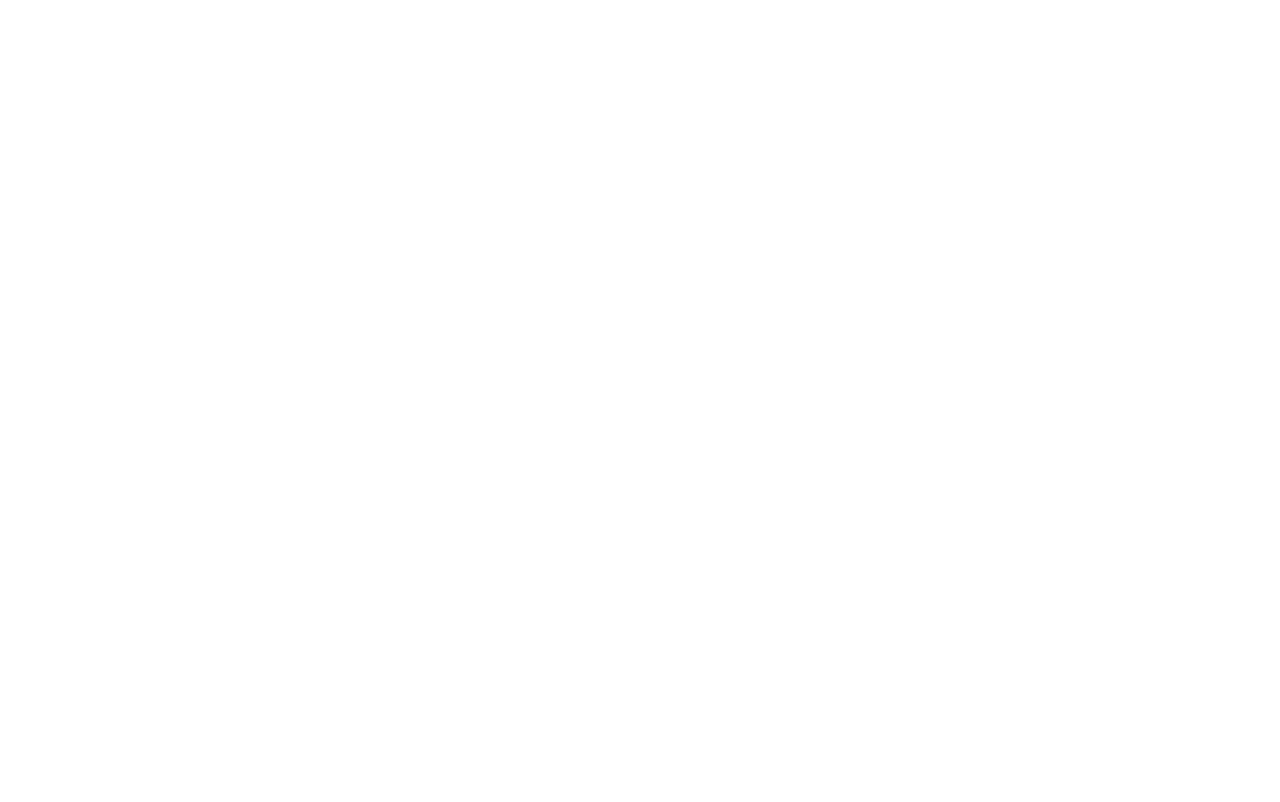
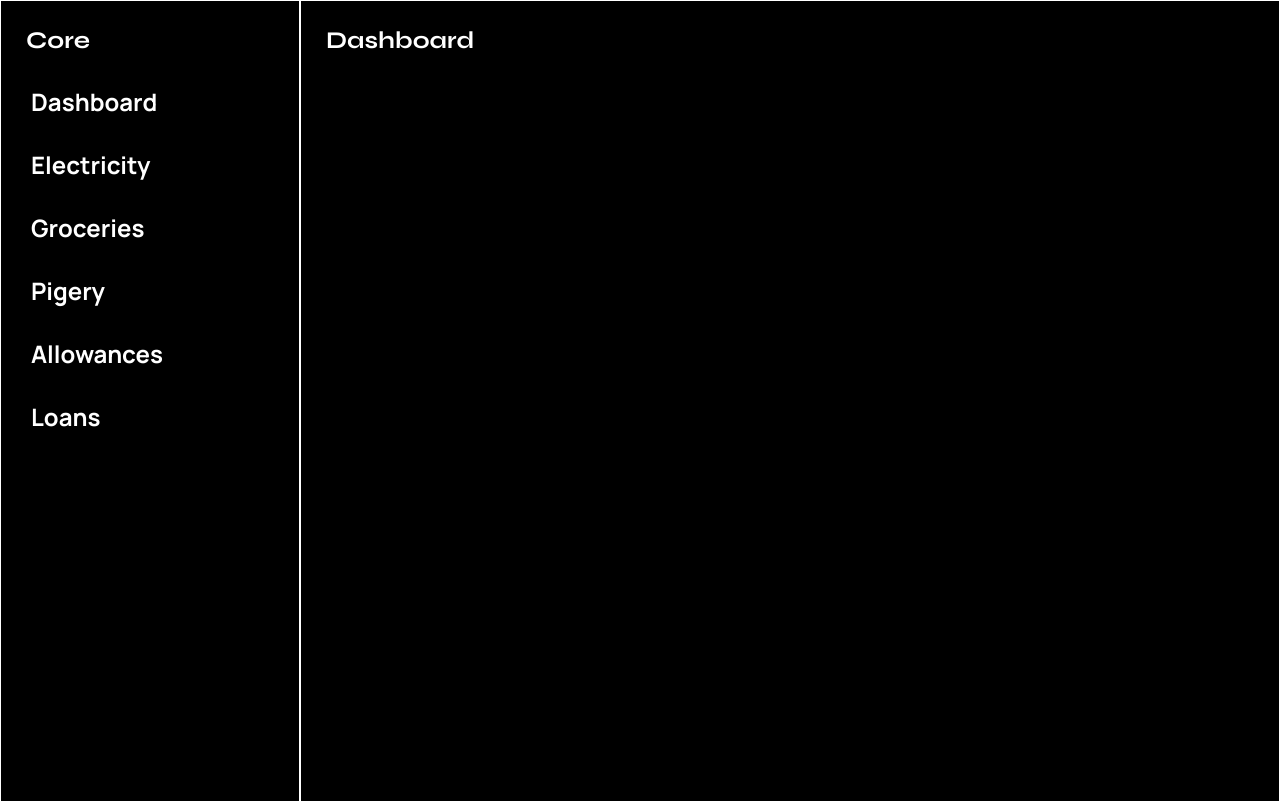
Before and after one commit to Shua-ro/Core, a plain HTML site: page index.html in a window 1280 px wide. Drawn offline with Linux system fonts and the light colour scheme.

Commit message:
Basic content

```diff
--- a/index.html
+++ b/index.html
@@ -2,10 +2,61 @@
 <html lang="en">
   <head>
     <meta charset="UTF-8" />
+    <!-- Fonts: Syne, Manrope  -->
+
+    <link rel="preconnect" href="https://fonts.googleapis.com" />
+    <link rel="preconnect" href="https://fonts.gstatic.com" crossorigin />
+    <link
+      href="https://fonts.googleapis.com/css2?family=Manrope:wght@200..800&family=Syne:wght@400..800&display=swap"
+      rel="stylesheet"
+    />
+
+    <link href="style.css" rel="stylesheet" />
     <meta name="viewport" content="width=device-width, initial-scale=1.0" />
     <title>Core</title>
   </head>
   <body>
-
+    <div class="sidebar">
+      <nav>
+        <h1 class="app-title">Core</h1>
+      </nav>
+      <ul class="app-maintabs">
+        <li>
+          <div class="dashboard">
+            <h2>Dashboard</h2>
+          </div>
+        </li>
+        <li>
+          <div class="Electricity">
+            <h2>Electricity</h2>
+          </div>
+        </li>
+        <li>
+          <div class="Groceries">
+            <h2>Groceries</h2>
+          </div>
+        </li>
+        <li>
+          <div class="Pigery">
+            <h2>Pigery</h2>
+          </div>
+        </li>
+        <li>
+          <div class="Allowances">
+            <h2>Allowances</h2>
+          </div>
+        </li>
+        <li>
+          <div class="Loans">
+            <h2>Loans</h2>
+          </div>
+        </li>
+      </ul>
+    </div>
+    <div class="main-content">
+      <nav>
+        <h1 class="content-title">Dashboard</h1>
+      </nav>
+    </div>
   </body>
 </html>
--- /dev/null
+++ b/style.css
@@ -0,0 +1,36 @@
+* {
+  margin: 0;
+  padding: 0;
+}
+h1 {
+  font-family: "Syne";
+}
+body {
+  background-color: black;
+  font-family: "Manrope";
+  color: white;
+  display: grid;
+  grid-template-columns: 300px 1fr;
+  overflow: hidden;
+}
+/* Side Panel Style */
+.sidebar {
+  border: 1px solid white;
+  color: white;
+  height: 100vh;
+}
+.app-title {
+  margin: 25px;
+}
+.app-maintabs li {
+  list-style-type: none;
+  margin: 30px;
+}
+/* MainContent Style */
+.main-content {
+  border: 1px solid white;
+  color: white;
+}
+.content-title {
+  margin: 25px; /* Should mainain 25px margin horizontal */
+}
```
